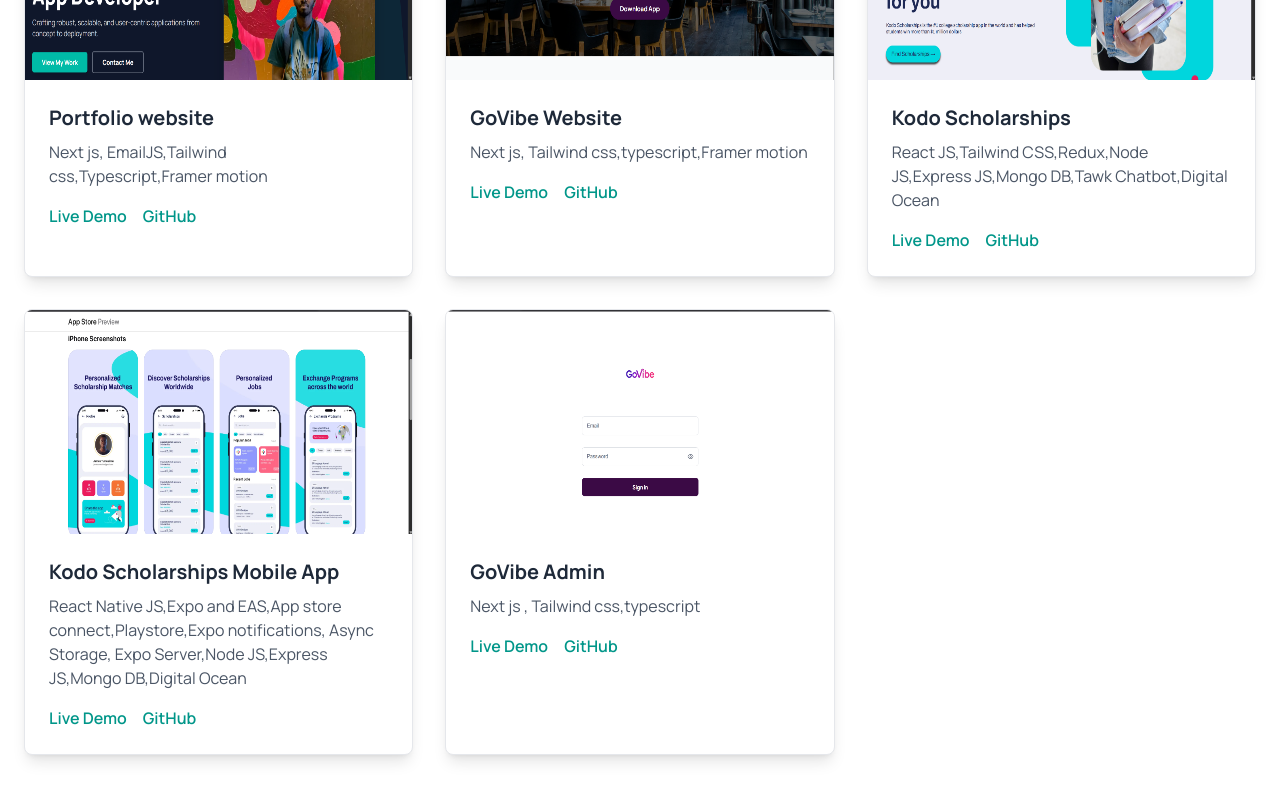
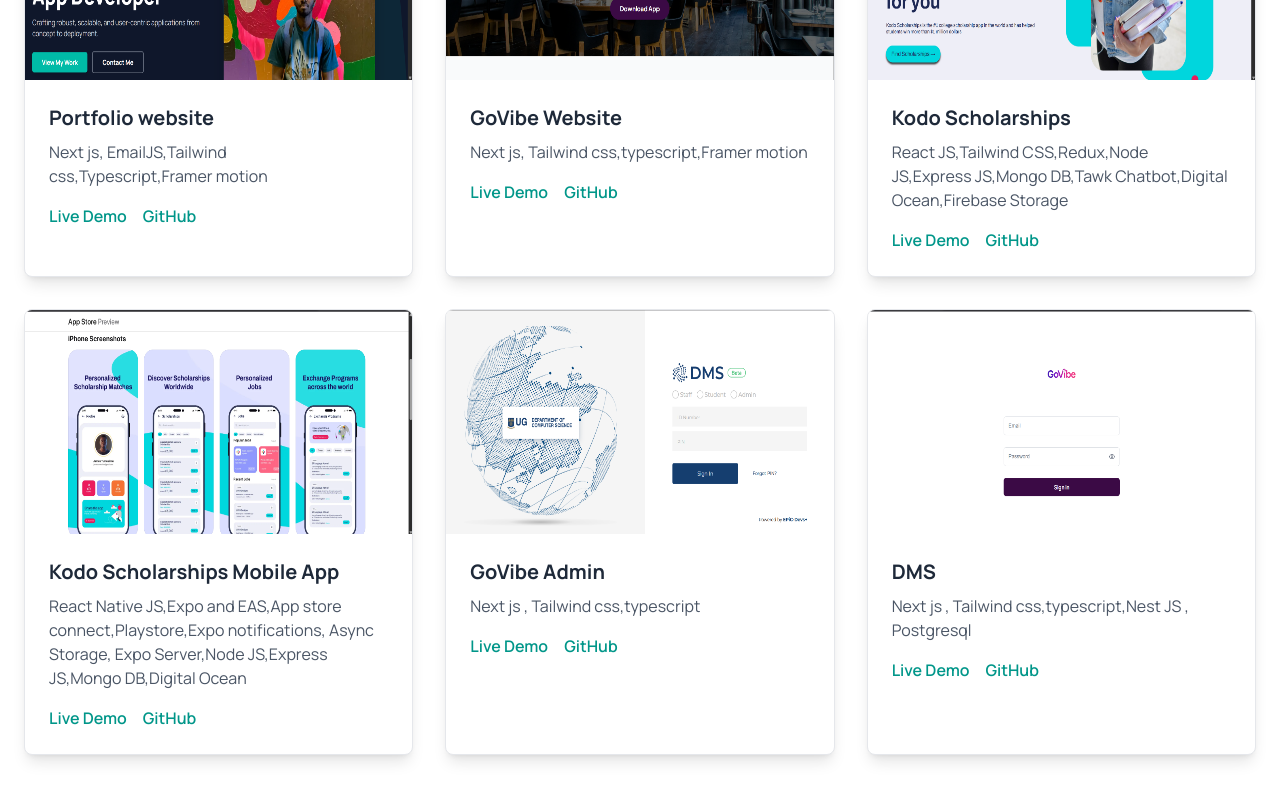
Before and after one commit to Fynn-Emmanuel-Junior/portfolio-website, a Next.js app: page / in a window 1280 px wide. Shown: the part 2366-3166 px from the top of the page. Built offline with nearby package versions, Linux system fonts and the light colour scheme.

Commit message:
updated page

```diff
--- a/src/app/page.tsx
+++ b/src/app/page.tsx
@@ -11,6 +11,7 @@
 import port4 from '../assets/port4.jpg';
 import port5 from '../assets/port5.png';
 import port6 from '../assets/port6.png';
+import port7 from '../assets/port7.png';
 import toast, { Toaster } from "react-hot-toast";
 import emailjs from "emailjs-com";
 
@@ -189,9 +190,11 @@
 const projects = [
   { title: 'Portfolio website', description: 'Next js, EmailJS,Tailwind css,Typescript,Framer motion', image: port1,link: 'https://fynn-dev.vercel.app/',github: 'https://github.com/Fynn-Emmanuel-Junior/portfolio-website'},
   { title: 'GoVibe Website', description: 'Next js, Tailwind css,typescript,Framer motion', image: port2,link: 'https://govibe-six.vercel.app/',github: 'https://github.com/GoVibee/landing-page' },
-  { title: 'Kodo Scholarships', description: 'React JS,Tailwind CSS,Redux,Node JS,Express JS,Mongo DB,Tawk Chatbot,Digital Ocean', image: port3,link: 'https://kodo-web-gamma.vercel.app/',github: 'https://github.com/Fynn-Emmanuel-Junior/kodo-web'},
+  { title: 'Kodo Scholarships', description: 'React JS,Tailwind CSS,Redux,Node JS,Express JS,Mongo DB,Tawk Chatbot,Digital Ocean,Firebase Storage', image: port3,link: 'https://kodo-web-gamma.vercel.app/',github: 'https://github.com/Fynn-Emmanuel-Junior/kodo-web'},
   { title: 'Kodo Scholarships Mobile App ', description: 'React Native JS,Expo and EAS,App store connect,Playstore,Expo notifications, Async Storage, Expo Server,Node JS,Express JS,Mongo DB,Digital Ocean', image: port5,link: 'https://apps.apple.com/app/id6745784862',github: 'https://github.com/Kodo-UG/kodo-mobile-app'},
-  { title: 'GoVibe Admin ', description: 'Next js , Tailwind css,typescript', image: port6,link: 'https://govibe-admin.vercel.app/',github: 'https://github.com/GoVibee/admin'},
+  { title: 'GoVibe Admin ', description: 'Next js , Tailwind css,typescript', image: port7,link: 'https://govibe-admin.vercel.app/',github: 'https://github.com/GoVibee/admin'},
+   { title: 'DMS ', description: 'Next js , Tailwind css,typescript,Nest JS , Postgresql', image: port6,link: 'https://dcs-dms.vercel.app/sign-in'}
+
 ];
 const ProjectsSection = () => (
     <SectionWrapper id="projects" className="bg-white font-plus">
```
Also changed, not shown: src/assets/port7.png (added).
